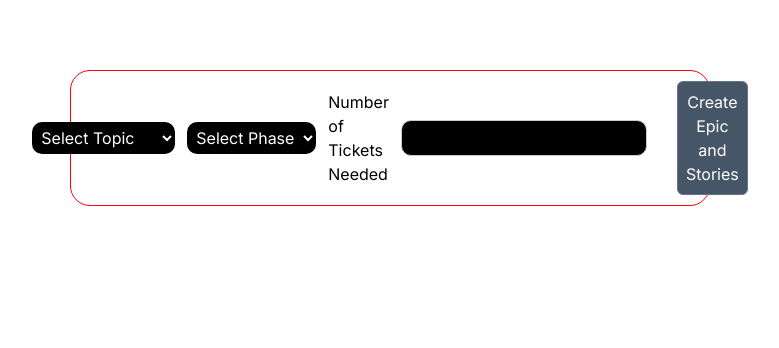
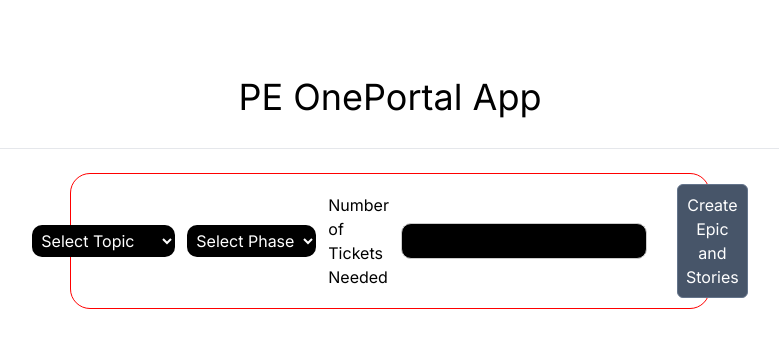
Before and after one commit to rengan76/Jira-UI, a Next.js app: page / in a window 1280 px wide. Shown: the top 348 px of the page, without its empty margins (250-1029 px from the left). Built offline with nearby package versions, Linux system fonts and the light colour scheme.

Commit message:
Fixed all the layout issues

```diff
--- a/src/app/_Components/Create_Issue.jsx
+++ b/src/app/_Components/Create_Issue.jsx
@@ -39,6 +39,15 @@ const Create_Issue = () => {
    }
    return (
       <div className={Styles.container}>
+         {/* Header */}
+         <header>
+                {/* Your header content here */}
+                <h1 className={Styles.title}><center>PE OnePortal App</center></h1>
+                <br></br>
+                <hr></hr>
+            </header>
+            <br></br>
+            {/* Menu */}
          <div className={Styles.wrapper}>
             <div className='flex gap-3 items-center'>
                <select name="topic" onChange={handleInput} style={{ background: 'black', color: 'white', padding: '5px', borderRadius: '10px' }}>
@@ -63,7 +72,7 @@ const Create_Issue = () => {
             <ul className={Styles.ticketUl}>
                {tickets.map((ticket, index) => (
                   <li className={Styles.ticketLi} key={index}>
-                  <a href={`https://jira.xxx.com/browse/${ticket}`} target="_blank" rel="noopener noreferrer">
+                  <a href={`https://jira.hilton.com/browse/${ticket}`} target="_blank" rel="noopener noreferrer">
                     {ticket}
                   </a>
                 </li>
--- a/src/app/_Components/Styles.module.css
+++ b/src/app/_Components/Styles.module.css
@@ -39,3 +39,14 @@
 .ticketLi:last-child {
    border-bottom: none; /* Remove bottom border for last item */
 }
+
+.header {
+   background-color: #333; /* Background color of the header */
+   color: white; /* Text color of the header */
+   padding: 20px; /* Padding for the header */
+   text-align: center; /* Center align the text */
+}
+
+.title {
+   font-size: 36px; /* Adjust the font size as needed */
+}
--- a/src/app/api/create-issue/route.js
+++ b/src/app/api/create-issue/route.js
@@ -11,7 +11,7 @@ export const POST = async (req, res) => {
       body += chunk;
     }
 
-    console.log("Raw request body:", body);
+    //console.log("Raw request body:", body);
 
     // Split the string into an array of character codes
    const charCodes = body.split(",").map(Number);
--- a/src/app/layout.js
+++ b/src/app/layout.js
@@ -4,8 +4,8 @@ import "./globals.css";
 const inter = Inter({ subsets: ["latin"] });
 
 export const metadata = {
-  title: "Create Next App",
-  description: "Generated by create next app",
+  title: "PE OnePortal App",
+  description: "PE OnePortal app",
 };
 
 export default function RootLayout({ children }) {
```
